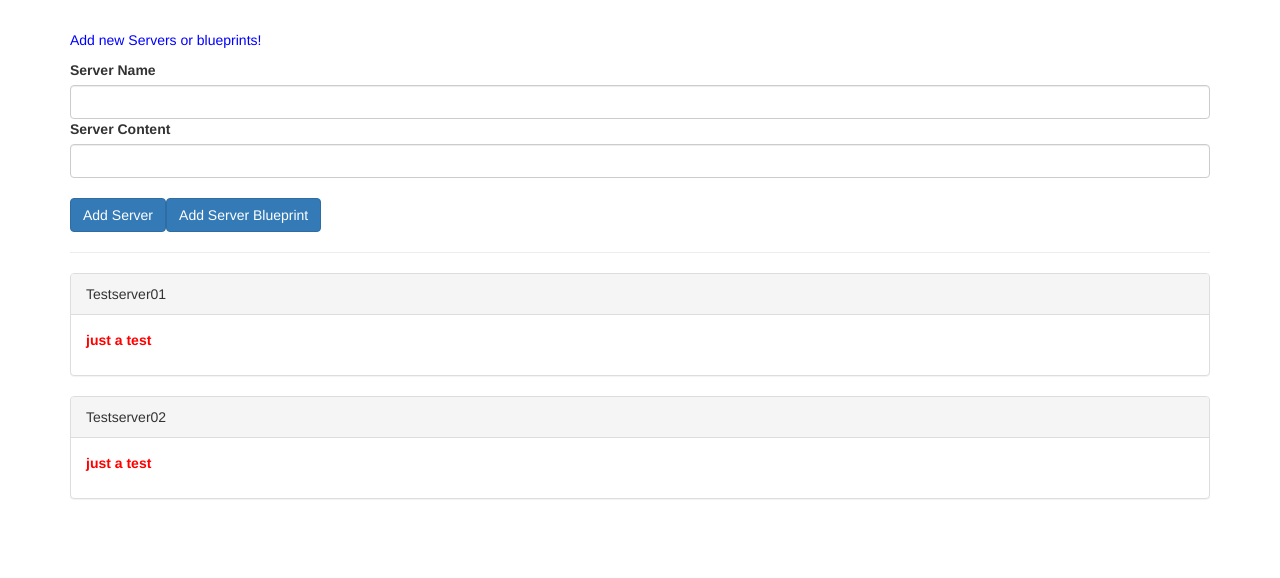
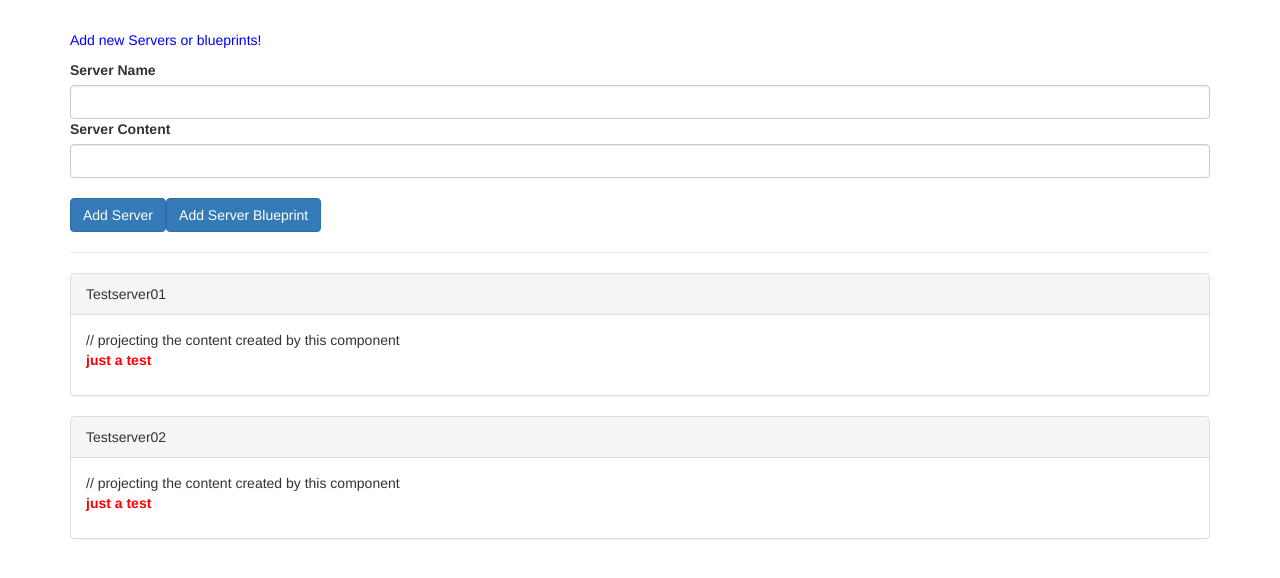
Before and after one commit to DavidNovo/ComponentAndDataBinding, an Angular app: page / in a window 1280 px wide. Shown: the top 578 px of the page. Built offline with nearby package versions, Linux system fonts and the light colour scheme.

Commit message:
databinding with template and content references
adding template and content references to the application

```diff
--- a/src/app/app.component.html
+++ b/src/app/app.component.html
@@ -6,8 +6,16 @@
   <hr>
   <div class="row">
     <div class="col-xs-12">
+
       <!-- Accessing custom property. -->
-      <app-server-element *ngFor="let serverElement of serverElements" [element]="serverElement"></app-server-element>
+      <app-server-element
+        *ngFor="let serverElement of serverElements"
+        [element]="serverElement">
+        <p #contentParagraph>
+          <strong *ngIf="serverElement.type === 'server'" style="color: red">{{ serverElement.content }}</strong>
+          <em *ngIf="serverElement.type === 'blueprint'">{{ serverElement.content }}</em>
+        </p>
+      </app-server-element>
     </div>
   </div>
 </div>
--- a/src/app/server-element/server-element.component.html
+++ b/src/app/server-element/server-element.component.html
@@ -1,10 +1,8 @@
 <div
   class="panel panel-default">
-  <div class="panel-heading">{{ element.name }}</div>
+  <div  class="panel-heading" #heading>{{ element.name }}</div>
   <div class="panel-body">
-    <p>
-      <strong *ngIf="element.type === 'server'" style="color: red">{{ element.content }}</strong>
-      <em *ngIf="element.type === 'blueprint'">{{ element.content }}</em>
-    </p>
+    // projecting the content created by this component
+  <ng-content></ng-content>
   </div>
 </div>
--- a/src/app/server-element/server-element.component.ts
+++ b/src/app/server-element/server-element.component.ts
@@ -1,4 +1,15 @@
-import {AfterContentInit, Component, DoCheck, Input, OnChanges, OnInit, SimpleChanges, ViewEncapsulation} from '@angular/core';
+import {
+  AfterContentInit, AfterViewInit,
+  Component, ContentChild,
+  DoCheck,
+  ElementRef,
+  Input,
+  OnChanges,
+  OnInit,
+  SimpleChanges,
+  ViewChild,
+  ViewEncapsulation
+} from '@angular/core';
 
 @Component({
   selector: 'app-server-element',
@@ -6,10 +17,14 @@ import {AfterContentInit, Component, DoCheck, Input, OnChanges, OnInit, SimpleCh
   styleUrls: ['./server-element.component.css'],
   encapsulation: ViewEncapsulation.Emulated // this is default, the others are None and Native
 })
-export class ServerElementComponent implements OnInit, OnChanges, DoCheck, AfterContentInit {
+export class ServerElementComponent implements OnInit, OnChanges, DoCheck, AfterContentInit, AfterViewInit {
   /* Making our own custom property for this element*/
   /* Can make alias ->Input('alias name here') */
   @Input() element: { type: string, name: string, content: string };
+  /* ViewChild references a template */
+  @ViewChild('heading') header: ElementRef;
+  /* View content references the content */
+  @ContentChild('contentParagraph') paragraph: ElementRef;
 
   constructor() {
     console.log('constructor called');
@@ -17,6 +32,8 @@ export class ServerElementComponent implements OnInit, OnChanges, DoCheck, After
 
   ngOnInit() {
     console.log('ngOnInit called');
+    console.log('ngOnInit.Text content=> ' + this.header.nativeElement.textContent);
+    //console.log('ngOnInit.paragraph content=> ' + this.contentParagraph.nativeElement.textContent);
   }
 
   ngOnChanges(changes: SimpleChanges): void {
@@ -30,5 +47,12 @@ export class ServerElementComponent implements OnInit, OnChanges, DoCheck, After
 
   ngAfterContentInit(): void {
     console.log('ngAfterContentInit called');
+    //console.log('ngAfterContentInit.paragraph content=> ' + this.contentParagraph.nativeElement.textContent);
+
+  }
+
+  ngAfterViewInit() {
+    console.log('ngAfterViewInit called');
+    console.log('ngAfterViewInit.Text content=> ' + this.header.nativeElement.textContent);
   }
 }
```
